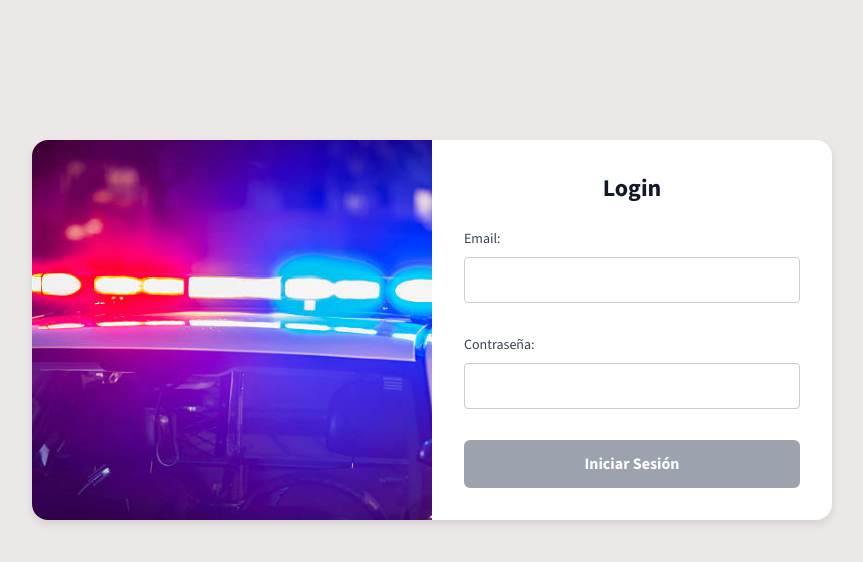
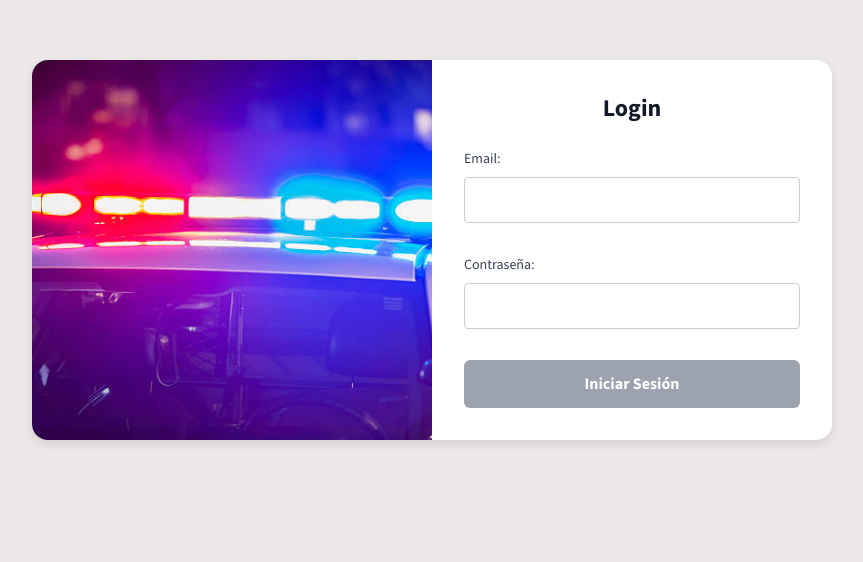
Before and after one commit to joselatines/crime-reporter, an Angular app: page /login in a window 1280 px wide. Shown: the part 150-712 px from the top of the page, without its empty margins (208-1071 px from the left). Built offline with nearby package versions, Linux system fonts and the light colour scheme.

Commit message:
padding fixed

```diff
--- a/src/app/auth/login/login.component.html
+++ b/src/app/auth/login/login.component.html
@@ -1,4 +1,4 @@
-<div class="py-20">
+<div class="">
   <div class="login-container flex items-center justify-center min-h-screen bg-gray-100">
     <div class="form-image-wrapper flex bg-white rounded-2xl shadow-lg overflow-hidden max-w-4xl w-full">
 
```
